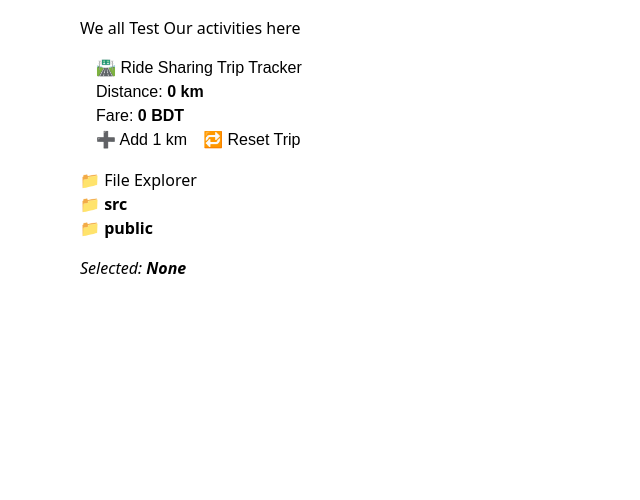
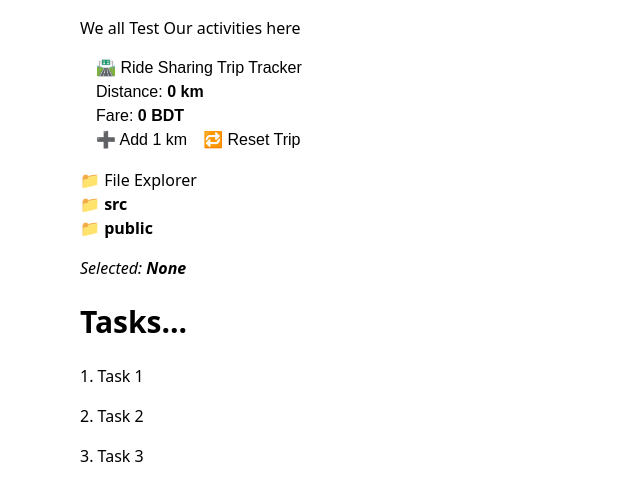
Before and after one commit to sakibhasan-24/random-test, a React (Vite) app: page / in a window 1280 px wide. Shown: the top 500 px of the page, without its empty margins (0-640 px from the left). Built offline with nearby package versions, Linux system fonts and the light colour scheme.

Commit message:
tasklist

```diff
--- a/src/drag-and-drop/TaskData.ts
+++ b/src/drag-and-drop/TaskData.ts
@@ -18,4 +18,5 @@ export const taskData:DataModel[]=[
         title:"Task 3",
         type:"dev"
     }
+
 ]
--- /dev/null
+++ b/src/drag-and-drop/Tasks.tsx
@@ -0,0 +1,22 @@
+import { useState } from "react"
+import type { DataModel } from "./DataModel"
+import { taskData } from "./TaskData"
+
+
+export default function Tasks() {
+    const [tasks,setTasks]=useState<DataModel[]>(taskData);
+    // console.log(tasks)
+  return (
+    <div>
+    <h1 className="text-3xl my-6 font-bold ">Tasks...</h1>
+    <ul>
+      {tasks.map((task, index) => (
+        <li key={task.id} draggable className="my-4">
+          {index + 1}. {task.title}
+        </li>
+      ))}
+    </ul>
+
+    </div>
+  )
+}
--- a/src/page/Home.tsx
+++ b/src/page/Home.tsx
@@ -1,3 +1,4 @@
+import Tasks from "../drag-and-drop/Tasks";
 import TripTracker from "../test/TripTracker";
 import FileExplorer from "./FileExplorer";
 
@@ -7,6 +8,7 @@ export default function Home() {
         <h1>We all Test Our activities here </h1>
         <TripTracker/>
         <FileExplorer/>
+        <Tasks/>
     </div>
   )
 }
```
